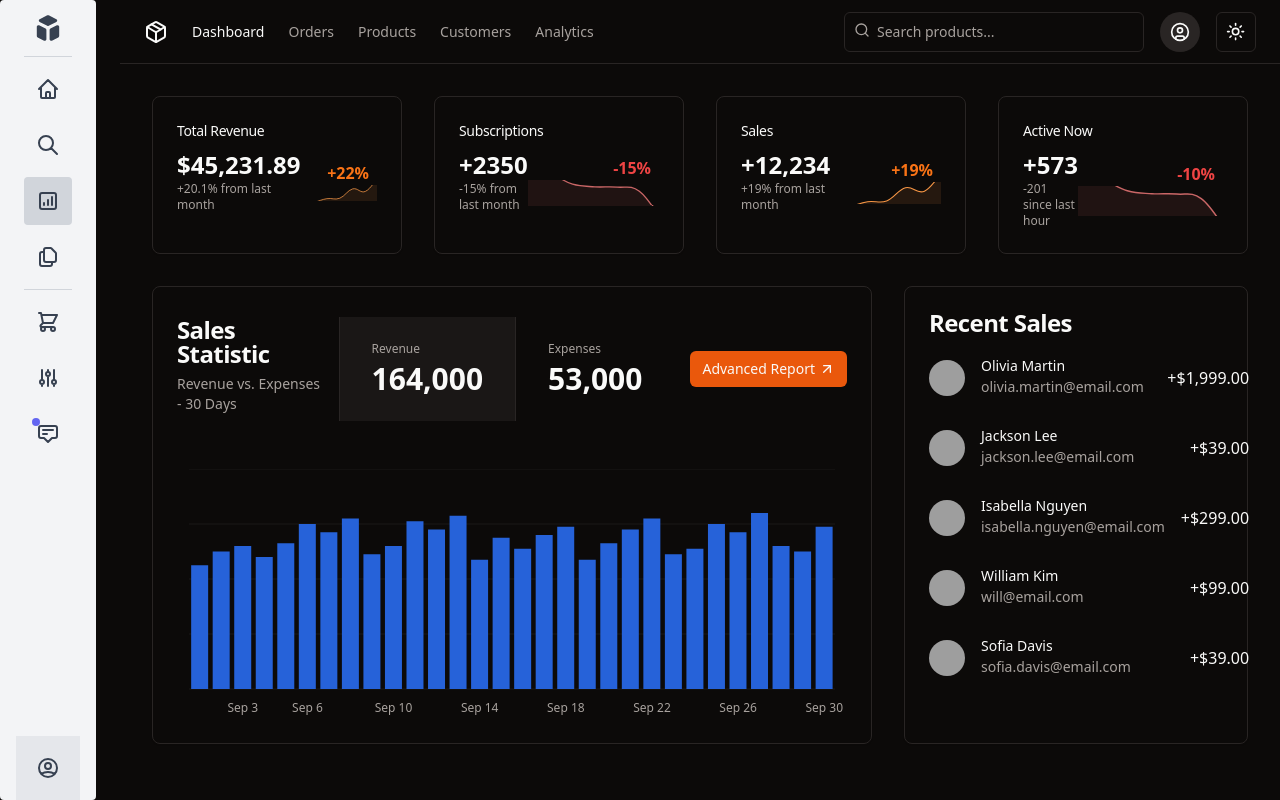
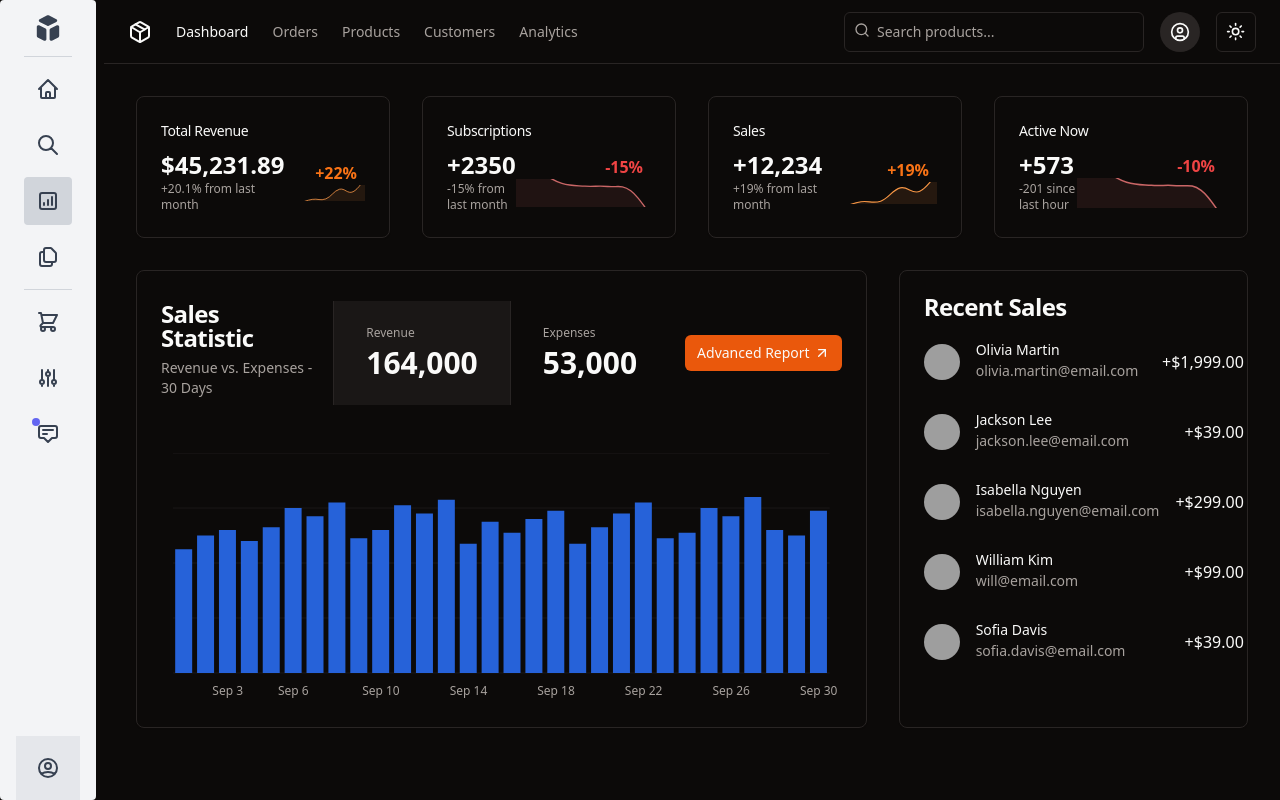
Before and after one commit to AlyaaRushdy/ecommerce-dashboard-react, a React (Vite) app: page / in a window 1280 px wide. Built offline with nearby package versions, Linux system fonts and the light colour scheme; grey boxes are pictures that could not be loaded.

Commit message:
width adjusted

```diff
--- a/src/App.jsx
+++ b/src/App.jsx
@@ -14,7 +14,7 @@ function App() {
   return (
     <>
       <Navbar />
-      <main className="lg:w-[calc(100%-112px)] w-full ml-auto pl-2">
+      <main className="lg:w-[calc(100%-96px)] w-full ml-auto pl-2">
         <Routes>
           <Route path="/" element={<Home />} />
           <Route path="/products" element={<Products />} />
```
